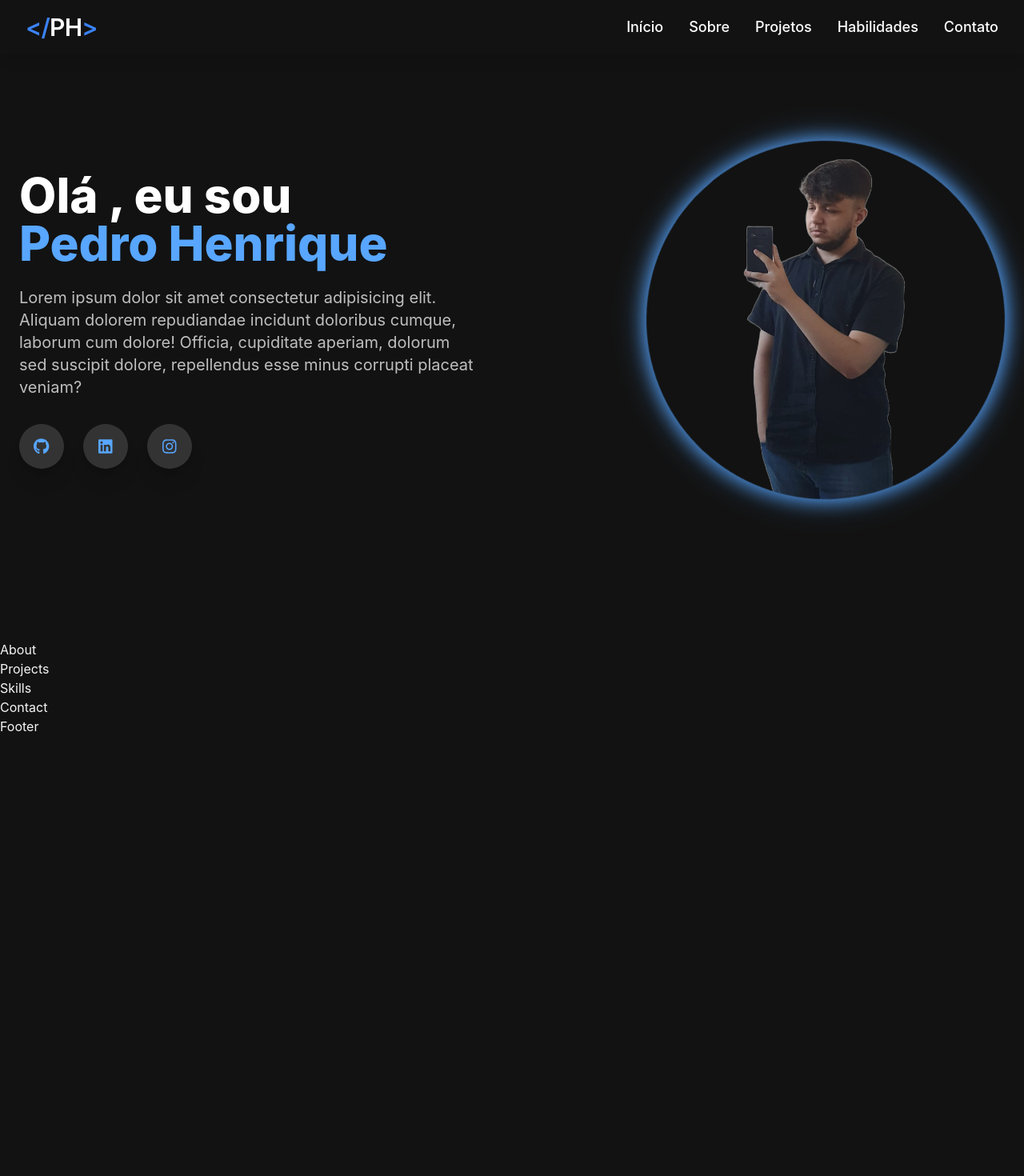
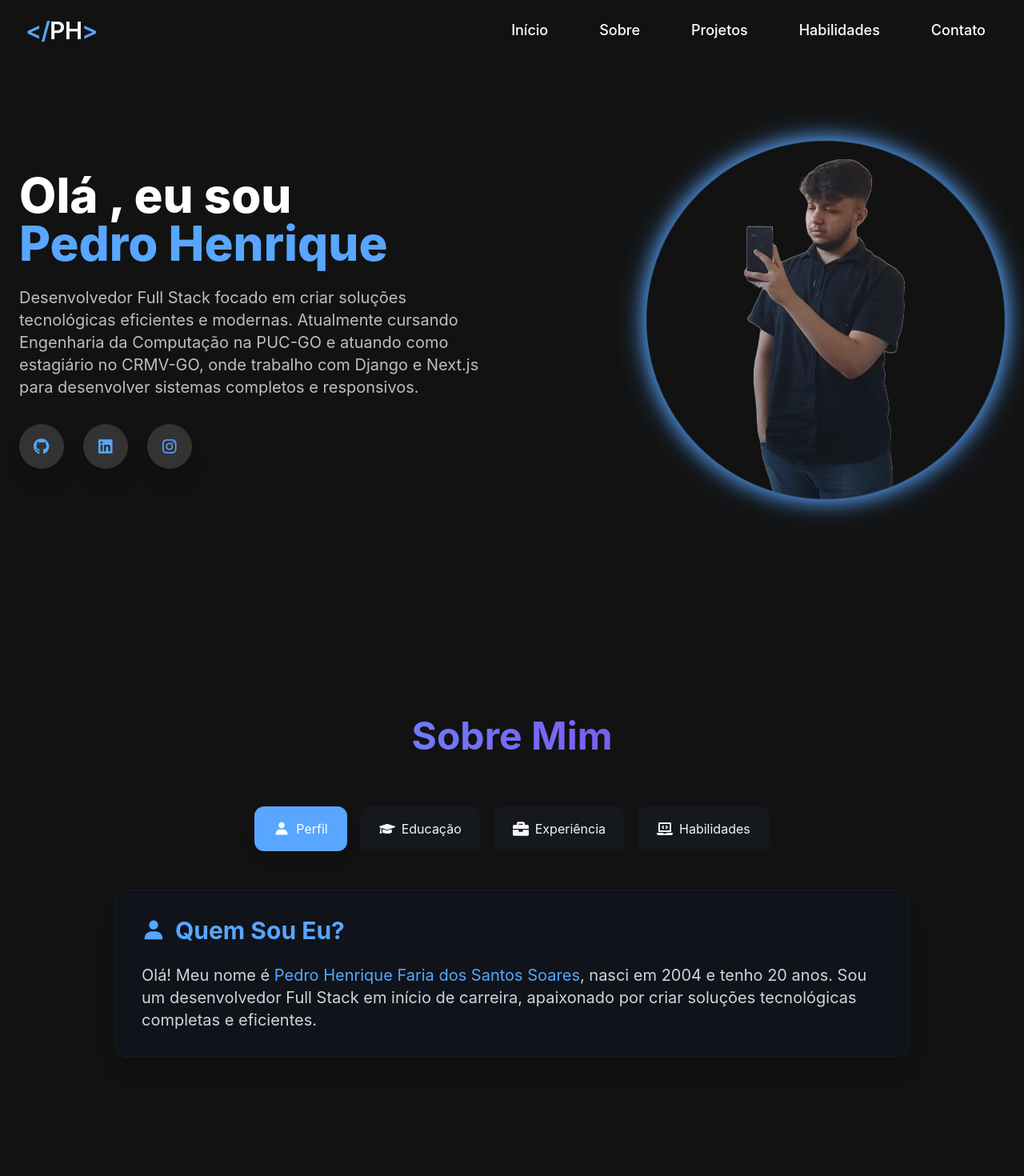
Before and after one commit to PhTheDev/Portifolio, a Next.js app: page / in a window 1280 px wide. Shown: the top 1470 px of the page at 80% size. Before the commit the page ends 920 px from the top, so only its background shows below. Built offline with nearby package versions, Linux system fonts and the light colour scheme.

Commit message:
Commit do dia 03/01/2025

```diff
--- a/app/components/about/About.tsx
+++ b/app/components/about/About.tsx
@@ -1,5 +1,183 @@
+'use client';
+
+import { useState } from 'react';
+import { motion } from 'framer-motion';
+import { FaGraduationCap, FaLaptopCode, FaBriefcase, FaServer } from 'react-icons/fa';
+import { SiDjango, SiReact, SiNextdotjs, SiTailwindcss, SiPython, SiGit, SiPostgresql, SiDocker, SiLinux, SiJavascript } from 'react-icons/si';
+import { BiSolidUser } from 'react-icons/bi';
+
 const About = () => {
-  return <div>About</div>;
+  const [activeTab, setActiveTab] = useState('profile');
+
+  const tabs = [
+    { id: 'profile', label: 'Perfil', icon: <BiSolidUser className="text-xl" /> },
+    { id: 'education', label: 'Educação', icon: <FaGraduationCap className="text-xl" /> },
+    { id: 'experience', label: 'Experiência', icon: <FaBriefcase className="text-xl" /> },
+    { id: 'skills', label: 'Habilidades', icon: <FaLaptopCode className="text-xl" /> },
+  ];
+
+  const skills = [
+    { name: 'Django', icon: <SiDjango />, level: 'Intermediário' },
+    { name: 'Next.js', icon: <SiNextdotjs />, level: 'Intermediário' },
+    { name: 'React', icon: <SiReact />, level: 'Intermediário' },
+    { name: 'Python', icon: <SiPython />, level: 'Intermediário' },
+    { name: 'JavaScript', icon: <SiJavascript />, level: 'Intermediário' },
+    { name: 'TailwindCSS', icon: <SiTailwindcss />, level: 'Intermediário' },
+    { name: 'Git', icon: <SiGit />, level: 'Intermediário' },
+    { name: 'PostgreSQL', icon: <SiPostgresql />, level: 'Intermediário' },
+    { name: 'Docker', icon: <SiDocker />, level: 'Intermediário' },
+    { name: 'Linux', icon: <SiLinux />, level: 'Intermediário' },
+  ];
+
+  const fadeIn = {
+    initial: { opacity: 0, y: 20 },
+    animate: { opacity: 1, y: 0 },
+    exit: { opacity: 0, y: -20 },
+  };
+
+  return (
+    <section id="about" className="min-h-screen py-12 sm:py-16 md:py-24 bg-gradient-to-b from-[var(--background)] to-[var(--background-dark)]">
+      <div className="container mx-auto px-4 max-w-5xl">
+        <motion.h2
+          className="text-3xl sm:text-4xl md:text-5xl font-bold mb-8 sm:mb-12 md:mb-16 text-center bg-gradient-to-r from-[var(--accent)] to-purple-600 text-transparent bg-clip-text"
+          initial={{ opacity: 0 }}
+          animate={{ opacity: 1 }}
+          transition={{ duration: 0.5 }}
+        >
+          Sobre Mim
+        </motion.h2>
+
+        {/* Tabs Navigation */}
+        <div className="flex flex-col sm:flex-row justify-center gap-3 sm:gap-4 mb-8 sm:mb-12">
+          {tabs.map((tab) => (
+            <motion.button
+              key={tab.id}
+              onClick={() => setActiveTab(tab.id)}
+              className={`px-4 sm:px-6 py-3 sm:py-4 rounded-xl transition-all flex items-center justify-center gap-2 ${
+                activeTab === tab.id
+                  ? 'bg-[var(--accent)] text-white shadow-lg shadow-[var(--accent)]/20'
+                  : 'bg-gray-800/30 hover:bg-gray-800/50 backdrop-blur-sm'
+              }`}
+              whileHover={{ scale: 1.05 }}
+              whileTap={{ scale: 0.95 }}
+            >
+              {tab.icon}
+              <span className="text-sm sm:text-base">{tab.label}</span>
+            </motion.button>
+          ))}
+        </div>
+
+        {/* Tab Content */}
+        <motion.div
+          className="bg-gray-900/40 rounded-2xl p-4 sm:p-6 md:p-8 backdrop-blur-md border border-gray-800/50 shadow-xl"
+          variants={fadeIn}
+          initial="initial"
+          animate="animate"
+          exit="exit"
+        >
+          {/* Profile Tab */}
+          {activeTab === 'profile' && (
+            <motion.div className="space-y-4 sm:space-y-6" variants={fadeIn}>
+              <h3 className="text-2xl sm:text-3xl font-bold mb-4 sm:mb-6 text-[var(--accent)] flex items-center gap-3">
+                <BiSolidUser /> Quem Sou Eu?
+              </h3>
+              <div className="space-y-4 text-base sm:text-lg md:text-xl leading-relaxed text-gray-300">
+                <p>
+                  Olá! Meu nome é <span className="text-[var(--accent)]">Pedro Henrique Faria dos Santos Soares</span>,
+                  nasci em 2004 e tenho 20 anos. Sou um desenvolvedor Full Stack em início de carreira,
+                  apaixonado por criar soluções tecnológicas completas e eficientes.
+                </p>
+              </div>
+            </motion.div>
+          )}
+
+          {/* Education Tab */}
+          {activeTab === 'education' && (
+            <motion.div className="space-y-4 sm:space-y-6" variants={fadeIn}>
+              <h3 className="text-2xl sm:text-3xl font-bold mb-4 sm:mb-6 text-[var(--accent)] flex items-center gap-3">
+                <FaGraduationCap /> Educação
+              </h3>
+              <div className="space-y-4">
+                <div className="p-4 sm:p-6 bg-gray-800/30 rounded-xl border border-gray-700/50 hover:border-[var(--accent)]/50 transition-all">
+                  <h4 className="text-lg sm:text-xl font-bold flex items-center gap-2">
+                    <FaGraduationCap className="text-[var(--accent)]" />
+                    Engenharia da Computação
+                  </h4>
+                  <p className="text-base sm:text-lg text-gray-300 mt-2">
+                    Pontifícia Universidade Católica de Goiás (PUC-GO)
+                  </p>
+                  <p className="text-sm sm:text-base text-gray-400 mt-1">
+                    2023 - Presente • 5º período
+                  </p>
+                  <ul className="mt-4 text-sm sm:text-base text-gray-300 list-disc list-inside space-y-2">
+                    <li>Participação em projetos de pesquisa e desenvolvimento</li>
+                    <li>Foco em programação e desenvolvimento de software</li>
+                    <li>Estudo de arquitetura de computadores e sistemas embarcados</li>
+                  </ul>
+                </div>
+              </div>
+            </motion.div>
+          )}
+
+          {/* Experience Tab */}
+          {activeTab === 'experience' && (
+            <motion.div className="space-y-4 sm:space-y-6" variants={fadeIn}>
+              <h3 className="text-2xl sm:text-3xl font-bold mb-4 sm:mb-6 text-[var(--accent)] flex items-center gap-3">
+                <FaBriefcase /> Experiência
+              </h3>
+              <div className="space-y-4">
+                <div className="p-4 sm:p-6 bg-gray-800/30 rounded-xl border border-gray-700/50 hover:border-[var(--accent)]/50 transition-all">
+                  <h4 className="text-lg sm:text-xl font-bold flex items-center gap-2">
+                    <FaServer className="text-[var(--accent)]" />
+                    Desenvolvedor Full Stack - Estagiário
+                  </h4>
+                  <p className="text-base sm:text-lg text-gray-300 mt-2">
+                    Conselho Regional de Medicina Veterinária de Goiás (CRMV-GO)
+                  </p>
+                  <p className="text-sm sm:text-base text-gray-400 mt-1">
+                    2024 - Presente
+                  </p>
+                  <ul className="mt-4 text-sm sm:text-base text-gray-300 list-disc list-inside space-y-2">
+                    <li>Desenvolvimento de sistemas com Django e Next.js</li>
+                    <li>Criação e manutenção de APIs RESTful</li>
+                    <li>Implementação de interfaces responsivas e modernas</li>
+                    <li>Integração de sistemas e banco de dados</li>
+                    <li>Primeiro contato profissional com desenvolvimento Full Stack</li>
+                  </ul>
+                </div>
+              </div>
+            </motion.div>
+          )}
+
+          {/* Skills Tab */}
+          {activeTab === 'skills' && (
+            <motion.div className="space-y-4 sm:space-y-6" variants={fadeIn}>
+              <h3 className="text-2xl sm:text-3xl font-bold mb-4 sm:mb-6 text-[var(--accent)] flex items-center gap-3">
+                <FaLaptopCode /> Habilidades
+              </h3>
+              <div className="grid grid-cols-1 sm:grid-cols-2 lg:grid-cols-3 gap-3 sm:gap-4">
+                {skills.map((skill) => (
+                  <motion.div
+                    key={skill.name}
+                    className="p-3 sm:p-4 bg-gray-800/30 rounded-xl border border-gray-700/50 hover:border-[var(--accent)] hover:bg-[var(--accent)]/10 transition-all"
+                    whileHover={{ scale: 1.02 }}
+                  >
+                    <div className="flex items-center gap-2 sm:gap-3 text-lg sm:text-xl mb-2">
+                      <span className="text-[var(--accent)]">{skill.icon}</span>
+                      <span className="font-semibold">{skill.name}</span>
+                    </div>
+                    <span className="text-xs sm:text-sm text-gray-400">
+                      {skill.level}
+                    </span>
+                  </motion.div>
+                ))}
+              </div>
+            </motion.div>
+          )}
+        </motion.div>
+      </div>
+    </section>
+  );
 };
 
 export default About;
--- a/app/components/hero/Hero.tsx
+++ b/app/components/hero/Hero.tsx
@@ -1,9 +1,13 @@
-'use client';
+"use client";
 
-import Link from 'next/link';
-import { FontAwesomeIcon } from '@fortawesome/react-fontawesome';
-import { faGithub, faLinkedin, faInstagram } from '@fortawesome/free-brands-svg-icons';
-import './Hero.css'; // Importe o arquivo CSS aqui
+import Link from "next/link";
+import { FontAwesomeIcon } from "@fortawesome/react-fontawesome";
+import {
+  faGithub,
+  faLinkedin,
+  faInstagram,
+} from "@fortawesome/free-brands-svg-icons";
+import "./Hero.css"; // Importe o arquivo CSS aqui
 
 const Hero = () => {
   return (
@@ -17,8 +21,10 @@ const Hero = () => {
           </h1>
 
           <p className="text-lg lg:text-xl opacity-90 leading-relaxed mb-8 animate-fadeIn delay-200 text-[#d1d1d1]">
-            Lorem ipsum dolor sit amet consectetur adipisicing elit. Aliquam dolorem repudiandae incidunt doloribus cumque, laborum cum dolore!
-             Officia, cupiditate aperiam, dolorum sed suscipit dolore, repellendus esse minus corrupti placeat veniam?
+            Desenvolvedor Full Stack focado em criar soluções tecnológicas
+            eficientes e modernas. Atualmente cursando Engenharia da Computação
+            na PUC-GO e atuando como estagiário no CRMV-GO, onde trabalho com
+            Django e Next.js para desenvolver sistemas completos e responsivos.
           </p>
 
           <div className="flex gap-6">
--- a/app/components/navbar/Navbar.tsx
+++ b/app/components/navbar/Navbar.tsx
@@ -1,54 +1,80 @@
-"use client"; // Necessário para usar hooks como useState
+"use client";
 
-import { useState } from "react";
+import { useState, useEffect } from "react";
 import Link from "next/link";
 
 const Navbar = () => {
   const [isOpen, setIsOpen] = useState(false);
+  const [scrolled, setScrolled] = useState(false);
+
+  useEffect(() => {
+    const handleScroll = () => {
+      setScrolled(window.scrollY > 20);
+    };
+
+    window.addEventListener("scroll", handleScroll);
+    return () => window.removeEventListener("scroll", handleScroll);
+  }, []);
 
   const toggleMenu = () => setIsOpen(!isOpen);
 
   return (
-    <nav className="bg-transparent text-white fixed w-full z-50 shadow-lg transition-all">
-      <div className="container mx-auto flex justify-between items-center py-4 px-8">
+    <nav
+      className={`fixed w-full z-50 transition-all duration-300 ${
+        scrolled || isOpen
+          ? "bg-[var(--background)] shadow-lg"
+          : "bg-transparent"
+      }`}
+    >
+      <div className="container mx-auto flex flex-wrap justify-between items-center py-4 px-4 sm:px-8">
         {/* Logo */}
-        <div className="text-3xl font-semibold text-white tracking-tight hover:text-blue-500 transition-colors duration-300">
+        <div className="text-2xl sm:text-3xl font-semibold text-white tracking-tight hover:text-[var(--accent)] transition-colors duration-300">
           <Link href="/">
             <h1>
-              <span className="text-blue-500">&lt;/</span>PH
-              <span className="text-blue-500">&gt;</span>
+              <span className="text-[var(--accent)]">&lt;/</span>PH
+              <span className="text-[var(--accent)]">&gt;</span>
             </h1>
           </Link>
         </div>
 
         {/* Mobile Menu Button */}
         <button
-          className="md:hidden text-white focus:outline-none"
+          className="md:hidden text-white p-2 rounded-lg hover:bg-gray-800/50 transition-colors"
           onClick={toggleMenu}
           aria-label="Toggle Navigation"
         >
           <svg
-            className="w-8 h-8"
+            className="w-6 h-6"
             fill="none"
             stroke="currentColor"
             viewBox="0 0 24 24"
             xmlns="http://www.w3.org/2000/svg"
           >
+            {isOpen ? (
+              <path
+                strokeLinecap="round"
+                strokeLinejoin="round"
+                strokeWidth="2"
+                d="M6 18L18 6M6 6l12 12"
+              />
+            ) : (
               <path
                 strokeLinecap="round"
                 strokeLinejoin="round"
                 strokeWidth="2"
                 d="M4 6h16M4 12h16m-7 6h7"
               />
+            )}
           </svg>
         </button>
 
         {/* Navbar Links */}
-        <ul
-          className={`md:flex md:items-center md:gap-8 font-medium text-lg ${
+        <div
+          className={`w-full md:w-auto md:flex transition-all duration-300 ${
             isOpen ? "block" : "hidden"
           }`}
         >
+          <ul className="flex flex-col md:flex-row items-center gap-4 md:gap-8 mt-4 md:mt-0 font-medium text-base sm:text-lg">
             {[
               { label: "Início", href: "home" },
               { label: "Sobre", href: "about" },
@@ -56,10 +82,11 @@ const Navbar = () => {
               { label: "Habilidades", href: "skills" },
               { label: "Contato", href: "contact" },
             ].map(({ label, href }) => (
-            <li key={href}>
+              <li key={href} className="w-full md:w-auto">
                 <Link
                   href={`#${href}`}
-                className="text-white hover:text-blue-500 transition-colors duration-300"
+                  onClick={() => setIsOpen(false)}
+                  className="block py-2 px-4 text-center text-white hover:text-[var(--accent)] transition-colors duration-300 hover:bg-gray-800/50 md:hover:bg-transparent rounded-lg"
                 >
                   {label}
                 </Link>
@@ -67,6 +94,7 @@ const Navbar = () => {
             ))}
           </ul>
         </div>
+      </div>
     </nav>
   );
 };
--- a/package.json
+++ b/package.json
@@ -13,9 +13,11 @@
     "@fortawesome/free-brands-svg-icons": "^6.7.2",
     "@fortawesome/free-solid-svg-icons": "^6.7.2",
     "@fortawesome/react-fontawesome": "^0.2.2",
+    "framer-motion": "^11.15.0",
     "next": "15.1.3",
     "react": "^19.0.0",
-    "react-dom": "^19.0.0"
+    "react-dom": "^19.0.0",
+    "react-icons": "^5.4.0"
   },
   "devDependencies": {
     "@types/node": "^20",
```
Also changed, not shown: 1 other file (tests, documents, lock files or other folders). Lines whose indentation alone changed are shown as unchanged.
